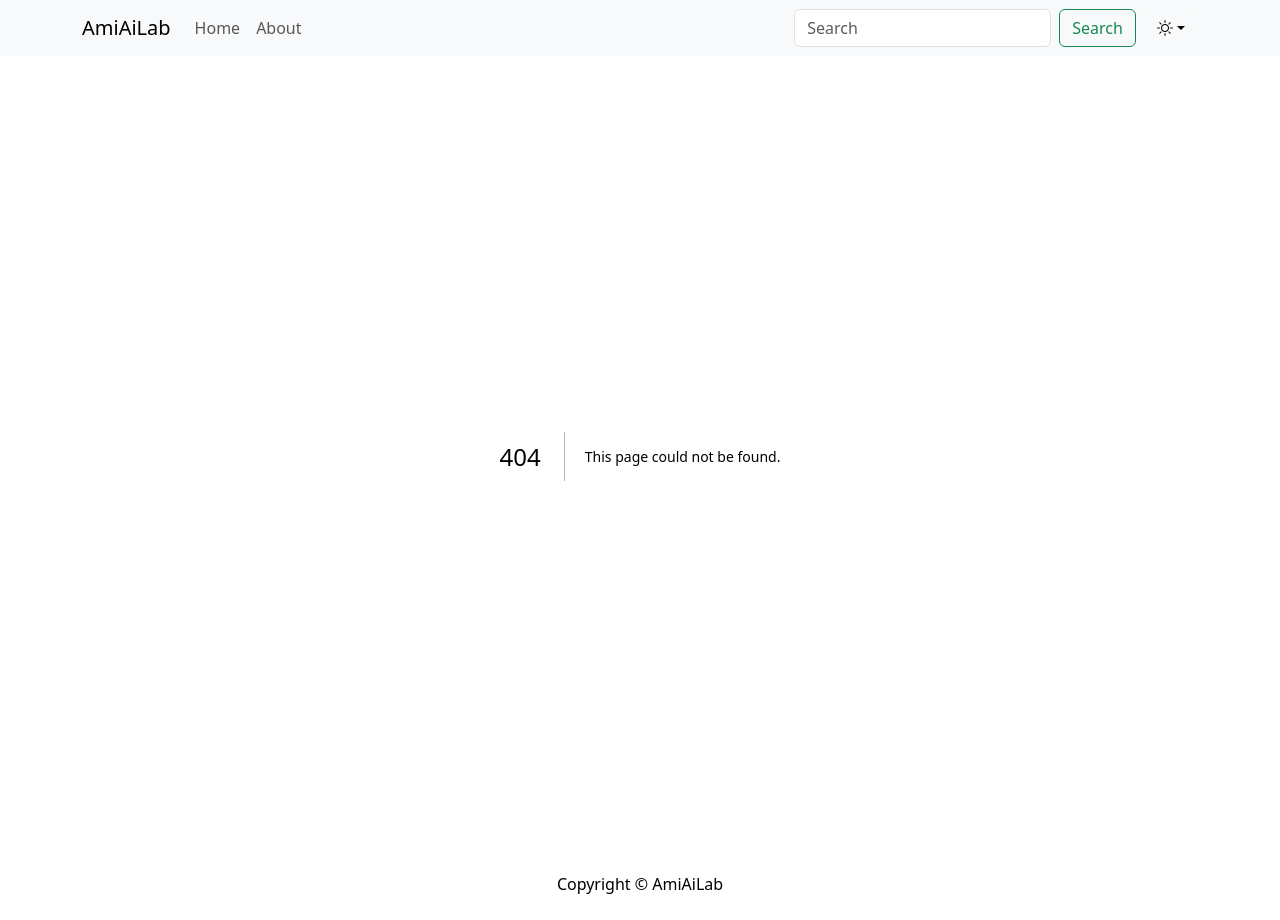
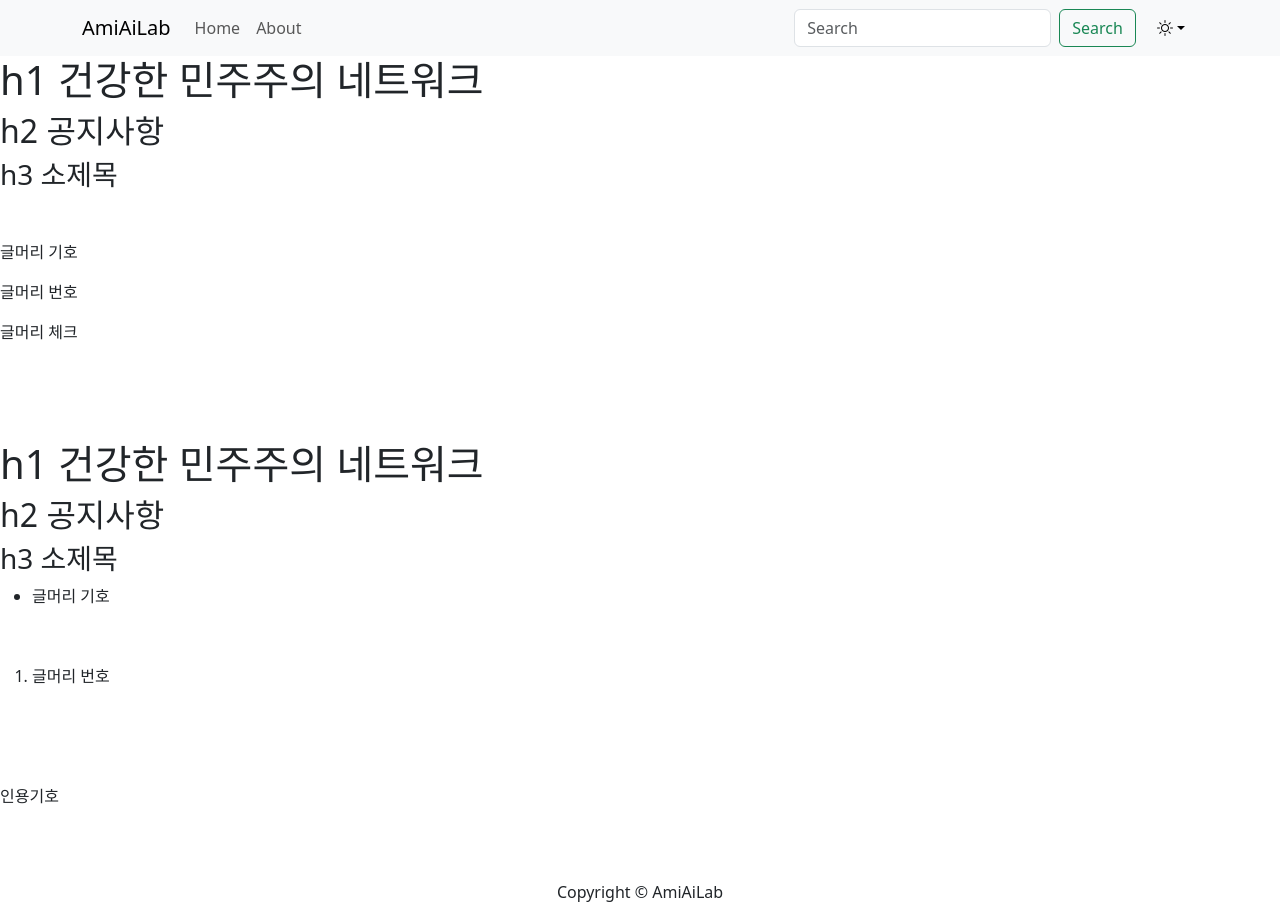
Before and after one commit to joonwkim/nextjs-bootstrap-editor-lexical, a Next.js app: page /pages/lexical in a window 1280 px wide. Before the commit this address had no page. Built offline with nearby package versions, Linux system fonts and the light colour scheme.

Commit message:
text-transform: uppercase commented out

```diff
--- a/app/components/controls/styles.css
+++ b/app/components/controls/styles.css
@@ -42,7 +42,7 @@
     margin: 0;
     margin-top: 10px;
     padding: 0;
-    text-transform: uppercase;
+    /* text-transform: uppercase; */
 }
 .editor-heading-h3 {
     font-size: 1.25rem;
@@ -52,7 +52,7 @@
     margin: 0;
     margin-top: 10px;
     padding: 0;
-    text-transform: uppercase;
+    /* text-transform: uppercase; */
 }
 .editor-paragraph{
     font-size: 1rem;
--- a/app/components/editor/styles.css
+++ b/app/components/editor/styles.css
@@ -124,7 +124,7 @@
   right: 3px;
   padding: 3px;
   font-size: 10px;
-  text-transform: uppercase;
+  /* text-transform: uppercase; */
   position: absolute;
   color: rgba(0, 0, 0, 0.5);
 }
@@ -187,7 +187,7 @@
   margin: 0;
   margin-top: 10px;
   padding: 0;
-  text-transform: uppercase;
+  /* text-transform: uppercase; */
 }
 
 .editor-quote {
--- /dev/null
+++ b/app/pages/lexical/page.tsx
@@ -0,0 +1,93 @@
+import React from 'react'
+
+const LexicalPage = () => {
+    return (
+        <div>
+            <div aria-placeholder="내용을 기술하세요..." className="editor-input" data-lexical-editor="true" role="textbox" title='lexical editor'>
+                <h1 className="editor-heading-h1 ltr" dir="ltr">
+                    <span data-lexical-text="true">h1 건강한 민주주의 네트워크</span>
+                </h1>
+                <h2 className="editor-heading-h2 ltr" dir="ltr">
+                    <span data-lexical-text="true">h2 공지사항 </span>
+                </h2>
+                <h3 className="editor-heading-h3 ltr" dir="ltr">
+                    <span data-lexical-text="true">h3 소제목</span>
+                </h3>
+                <p className="editor-paragraph">
+                    <br />
+                </p>
+                <p className="editor-paragraph ltr" dir="ltr">
+                    <span data-lexical-text="true">글머리 기호</span>
+                </p>
+                <p className="editor-paragraph ltr" dir="ltr">
+                    <span data-lexical-text="true">글머리 번호</span>
+                </p>
+                <p className="editor-paragraph ltr" dir="ltr">
+                    <span data-lexical-text="true">글머리 체크</span>
+                </p>
+                <p className="editor-paragraph">
+                    <br />
+                </p>
+                <p className="editor-paragraph">
+                    <br />
+                </p>
+            </div>
+            <div className="editor-scroller">
+                <div className="editor">
+                    <div aria-placeholder="Enter some rich text..." className="ContentEditable__root" role="textbox" data-lexical-editor="true" title='lexical'>
+                        <h1 className="PlaygroundEditorTheme__h1 PlaygroundEditorTheme__ltr" dir="ltr">
+                            <span data-lexical-text="true">h1 건강한 민주주의 네트워크</span>
+                        </h1>
+                        <h2 className="PlaygroundEditorTheme__h2 PlaygroundEditorTheme__ltr" dir="ltr">
+                            <span data-lexical-text="true">h2 공지사항</span>
+                        </h2>
+                        <h3 className="PlaygroundEditorTheme__h3 PlaygroundEditorTheme__ltr" dir="ltr">
+                            <span data-lexical-text="true">h3 소제목</span>
+                        </h3>
+                        <ul className="PlaygroundEditorTheme__ul">
+                            <li value="1" className="PlaygroundEditorTheme__listItem PlaygroundEditorTheme__ltr" dir="ltr">
+                                <span data-lexical-text="true">글머리 기호</span>
+                            </li>
+                        </ul>
+                        <p className="PlaygroundEditorTheme__paragraph">
+                            <br />
+                        </p>
+                        <ol className="PlaygroundEditorTheme__ol1">
+                            <li value="1" className="PlaygroundEditorTheme__listItem PlaygroundEditorTheme__ltr" dir="ltr">
+                                <span data-lexical-text="true">글머리 번호</span>
+                            </li>
+                        </ol>
+                        <p className="PlaygroundEditorTheme__paragraph">
+                            <br />
+                        </p>
+                        {/* <ul className="PlaygroundEditorTheme__ul PlaygroundEditorTheme__checklist">
+                            <li role="checkbox" aria-checked="false" value="1" className="PlaygroundEditorTheme__listItem PlaygroundEditorTheme__listItemUnchecked PlaygroundEditorTheme__ltr" dir="ltr">
+                                <span data-lexical-text="true">글머리 체크</span>
+                            </li>
+                        </ul> */}
+                        <p className="PlaygroundEditorTheme__paragraph">
+                            <br /></p>
+                        <blockquote className="PlaygroundEditorTheme__quote PlaygroundEditorTheme__ltr" dir="ltr">
+                            <span data-lexical-text="true">인용기호</span></blockquote><p className="PlaygroundEditorTheme__paragraph">
+                            <br />
+                        </p>
+                    </div>
+                    <div draggable="true">
+                        <div className="icon draggable-block-menu">
+                            <div className="icon">
+                            </div>
+                        </div>
+                    </div>
+                    <div className="draggable-block-target-line">
+                    </div>
+                    <div className="link-editor">
+                    </div>
+                    <div className="table-cell-action-button-container">
+                    </div>
+                </div>
+            </div>
+        </div>
+    )
+}
+
+export default LexicalPage
```
Also changed, not shown: app/page.tsx (+4 -4 lines).
